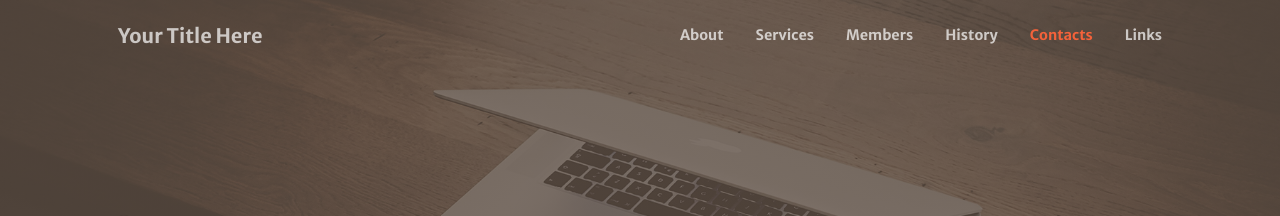
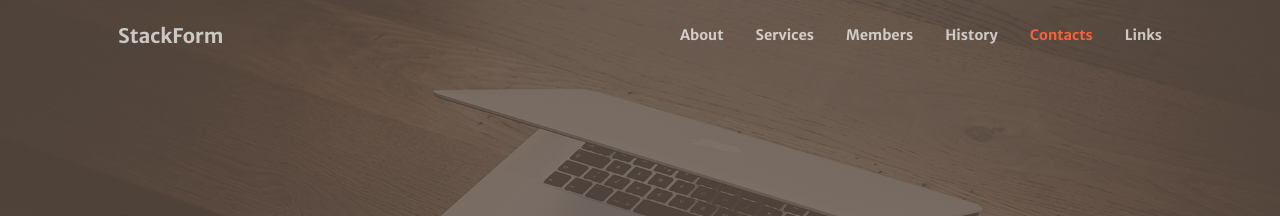
Before and after one commit to keeganturnerdev/site.github.io, a Jekyll site: the page built from index.md, in a window 1280 px wide. Shown: the top 216 px of the page. Built offline with Jekyll 4.4.1, drawn with Linux system fonts in a browser that asks for light colours; comment, search, counter and statistics services are not loaded.

Commit message:
Update _config.yml

```diff
--- a/_config.yml
+++ b/_config.yml
@@ -1,5 +1,5 @@
 # Site settings
-title: Your Title Here
+title: StackForm
 description: > # this means to ignore newlines until "baseurl:"
 repository: vvalchev/creative-theme-jekyll-new
 baseurl: "/creative-theme-jekyll-new/" # the subpath of your site, e.g. /blog/
```
